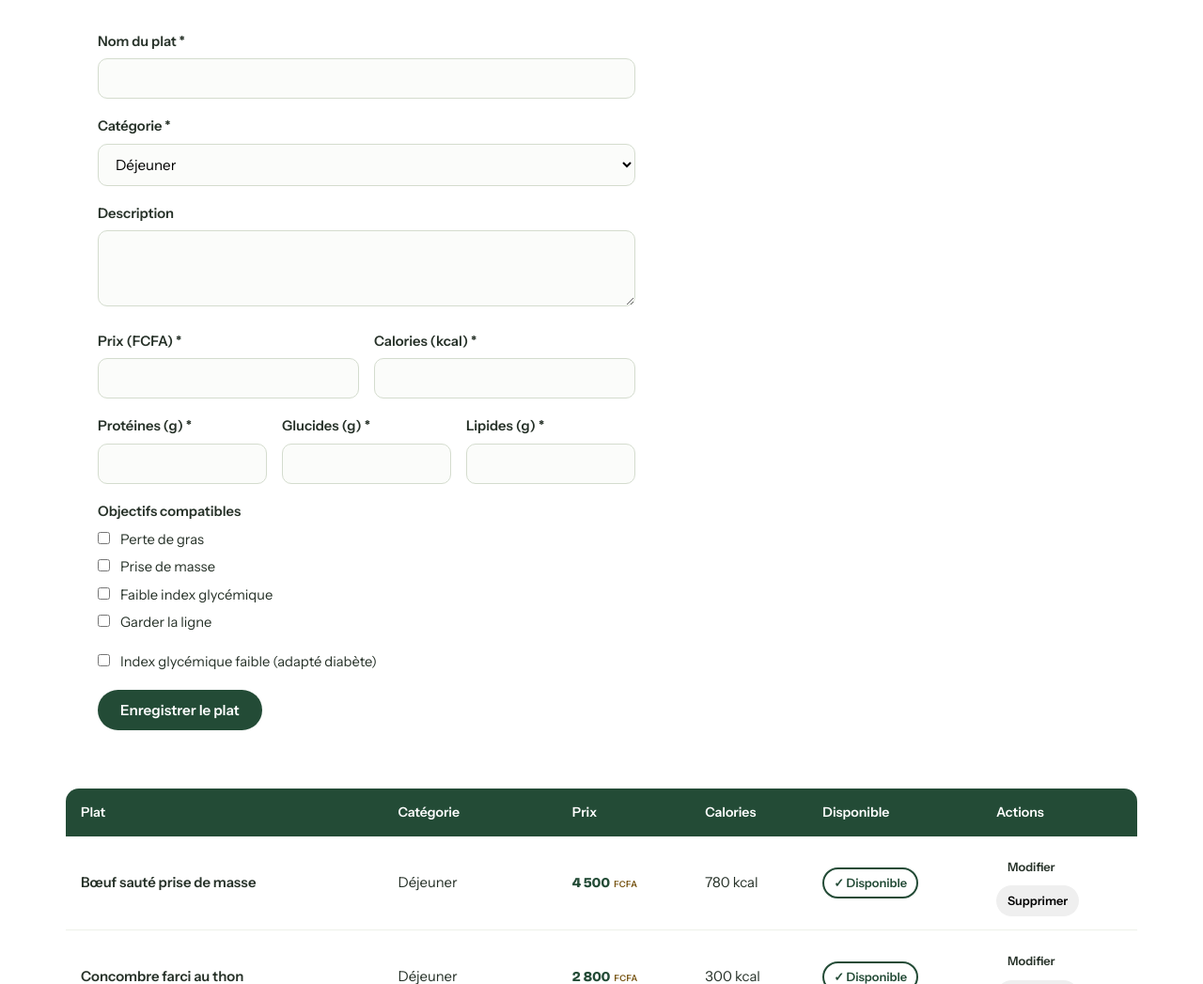
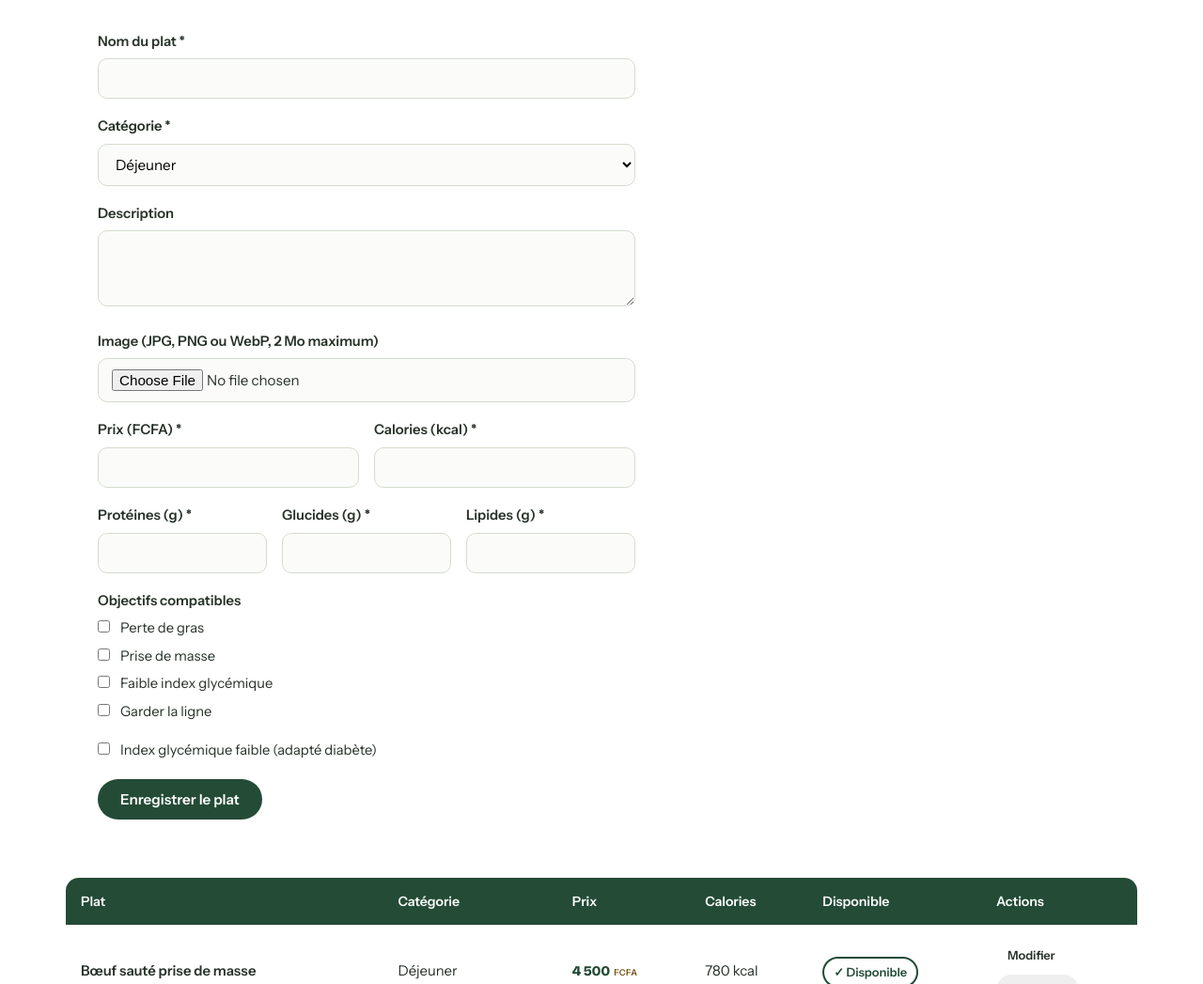
Before and after one commit to nooralshams/SS-Healthy, a PHP site: page /zig_healthy/admin/plats.php in a window 1280 px wide, after a click on "+ Ajouter un plat". Shown: the part 314-1361 px from the top of the page at 94% size. Run offline with PHP 8.4, Linux system fonts and the light colour scheme; a user stored in the database is signed in; data comes from the database, SQL or seed files in the repository.

Commit message:
feat: validate dish image uploads in admin
Admins can now attach an image when adding or editing a dish. Files are
checked for upload errors, size (2 MB), extension, real content type
(getimagesize + finfo) and extension/content consistency, then stored
under a random name. Covered by tests/test_images.php (20 tests).

Co-Authored-By: Claude Opus 5.5 <noreply@anthropic.com>

```diff
--- a/admin/plats.php
+++ b/admin/plats.php
@@ -3,12 +3,15 @@
 // ZIG HEALTHY - Admin : gestion des plats
 // =====================================================
 // Permet à l'administrateur de voir le menu complet,
-// d'ajouter un plat et d'activer/désactiver la disponibilité d'un plat.
+// d'ajouter un plat (avec une image contrôlée) et d'activer/désactiver
+// la disponibilité d'un plat.
 $titre_page = 'Gestion des plats';
 require_once __DIR__ . '/includes/header.php';
+require_once __DIR__ . '/../includes/image_functions.php';
 
 $message = '';
 $erreur = '';
+$dossier_images = __DIR__ . '/../images/plats';
 
 // -----------------------------------------------------
 // Ajout d'un nouveau plat
@@ -29,11 +32,19 @@ if ($_SERVER['REQUEST_METHOD'] === 'POST' && ($_POST['action'] ?? '') === 'ajout
         || $proteines === false || $glucides === false || $lipides === false) {
         $erreur = 'Veuillez remplir correctement tous les champs obligatoires.';
     } else {
+        $envoi = enregistrer_image_plat($_FILES['image'] ?? [], $dossier_images);
+        if (!$envoi['ok'] && !$envoi['absent']) {
+            $erreur = $envoi['erreur'];
+        }
+    }
+
+    if ($erreur === '') {
+        $image = $envoi['ok'] ? $envoi['nom'] : 'defaut.jpg';
         $stmt = $pdo->prepare(
-            'INSERT INTO plats (categorie_id, nom, description, prix, calories, proteines, glucides, lipides, ig_faible)
-             VALUES (?, ?, ?, ?, ?, ?, ?, ?, ?)'
+            'INSERT INTO plats (categorie_id, nom, description, prix, calories, proteines, glucides, lipides, ig_faible, image)
+             VALUES (?, ?, ?, ?, ?, ?, ?, ?, ?, ?)'
         );
-        $stmt->execute([$categorie_id, $nom, $description, $prix, $calories, $proteines, $glucides, $lipides, $ig_faible]);
+        $stmt->execute([$categorie_id, $nom, $description, $prix, $calories, $proteines, $glucides, $lipides, $ig_faible, $image]);
         $plat_id = (int) $pdo->lastInsertId();
 
         // Association du plat aux objectifs nutritionnels cochés
@@ -83,10 +94,24 @@ if ($_SERVER['REQUEST_METHOD'] === 'POST' && ($_POST['action'] ?? '') === 'modif
         || $proteines === false || $glucides === false || $lipides === false) {
         $erreur = 'Veuillez remplir correctement tous les champs du plat.';
     } else {
+        $envoi = enregistrer_image_plat($_FILES['image'] ?? [], $dossier_images);
+        if (!$envoi['ok'] && !$envoi['absent']) {
+            $erreur = $envoi['erreur'];
+        }
+    }
+
+    if ($erreur === '') {
+        $stmt_ancienne = $pdo->prepare('SELECT image FROM plats WHERE id = ?');
+        $stmt_ancienne->execute([$plat_id]);
+        $ancienne_image = $stmt_ancienne->fetchColumn();
+
         $pdo->beginTransaction();
         try {
             $stmt = $pdo->prepare('UPDATE plats SET categorie_id = ?, nom = ?, description = ?, prix = ?, calories = ?, proteines = ?, glucides = ?, lipides = ?, ig_faible = ? WHERE id = ?');
             $stmt->execute([$categorie_id, $nom, $description, $prix, $calories, $proteines, $glucides, $lipides, $ig_faible, $plat_id]);
+            if ($envoi['ok']) {
+                $pdo->prepare('UPDATE plats SET image = ? WHERE id = ?')->execute([$envoi['nom'], $plat_id]);
+            }
 
             $pdo->prepare('DELETE FROM plat_objectifs WHERE plat_id = ?')->execute([$plat_id]);
             $objectifs_valides = ['perte_gras', 'prise_masse', 'diabete', 'maintien'];
@@ -98,9 +123,15 @@ if ($_SERVER['REQUEST_METHOD'] === 'POST' && ($_POST['action'] ?? '') === 'modif
             }
 
             $pdo->commit();
+            if ($envoi['ok']) {
+                supprimer_image_plat($ancienne_image ?: null, $dossier_images);
+            }
             $_SESSION['message_admin'] = 'Le plat « ' . $nom . ' » a été modifié.';
         } catch (PDOException $e) {
             if ($pdo->inTransaction()) $pdo->rollBack();
+            if ($envoi['ok']) {
+                supprimer_image_plat($envoi['nom'], $dossier_images);
+            }
             $erreur = 'Impossible de modifier ce plat.';
         }
     }
@@ -156,7 +187,7 @@ unset($plat);
 
         <details class="admin-ajout">
             <summary class="btn btn-plein">+ Ajouter un plat</summary>
-            <form method="post" class="carte-formulaire admin-form-plat">
+            <form method="post" enctype="multipart/form-data" class="carte-formulaire admin-form-plat">
                 <?= csrf_field() ?>
                 <input type="hidden" name="action" value="ajouter">
 
@@ -177,6 +208,11 @@ unset($plat);
                 <div class="champ">
                     <label for="description">Description</label>
                     <textarea id="description" name="description" rows="3"></textarea>
+                </div>
+
+                <div class="champ">
+                    <label for="image">Image (JPG, PNG ou WebP, 2 Mo maximum)</label>
+                    <input id="image" name="image" type="file" accept="image/jpeg,image/png,image/webp">
                 </div>
 
                 <div class="admin-grille-2">
@@ -248,7 +284,7 @@ unset($plat);
                         <td>
                             <details class="admin-edit-plat">
                                 <summary class="btn btn-modifier btn-petit">Modifier</summary>
-                                <form method="post" class="carte-formulaire admin-form-plat">
+                                <form method="post" enctype="multipart/form-data" class="carte-formulaire admin-form-plat">
                                     <?= csrf_field() ?>
                                     <input type="hidden" name="action" value="modifier">
                                     <input type="hidden" name="plat_id" value="<?= (int) $plat['id'] ?>">
@@ -262,6 +298,7 @@ unset($plat);
                                         </select>
                                     </div>
                                     <div class="champ"><label>Description</label><textarea name="description" rows="3"><?= e($plat['description']) ?></textarea></div>
+                                    <div class="champ"><label>Nouvelle image (JPG, PNG ou WebP, 2 Mo maximum)</label><input type="file" name="image" accept="image/jpeg,image/png,image/webp"></div>
                                     <div class="admin-grille-2">
                                         <div class="champ"><label>Prix (FCFA) *</label><input type="number" name="prix" value="<?= (int) $plat['prix'] ?>" min="0" required></div>
                                         <div class="champ"><label>Calories *</label><input type="number" name="calories" value="<?= (int) $plat['calories'] ?>" min="0" required></div>
--- /dev/null
+++ b/includes/image_functions.php
@@ -0,0 +1,118 @@
+<?php
+// =====================================================
+// ZIG HEALTHY - Contrôle des images de plats envoyées
+// =====================================================
+// Règles appliquées à chaque fichier envoyé par l'administrateur :
+//   1. l'envoi PHP s'est terminé sans erreur ;
+//   2. la taille est comprise entre 1 octet et 2 Mo ;
+//   3. l'extension annoncée est jpg, jpeg, png ou webp ;
+//   4. le contenu réel est une image (getimagesize + finfo) de type
+//      JPEG, PNG ou WebP, cohérent avec l'extension annoncée ;
+//   5. le fichier est renommé avec un nom aléatoire : le nom choisi
+//      par l'utilisateur n'est jamais réutilisé sur le serveur.
+
+const TAILLE_MAX_IMAGE_PLAT = 2 * 1024 * 1024;
+const TYPES_IMAGE_PLAT = [
+    'image/jpeg' => 'jpg',
+    'image/png'  => 'png',
+    'image/webp' => 'webp',
+];
+const EXTENSIONS_IMAGE_PLAT = ['jpg' => 'jpg', 'jpeg' => 'jpg', 'png' => 'png', 'webp' => 'webp'];
+
+/**
+ * Vérifie une entrée de $_FILES sans la déplacer.
+ * Retourne ['ok' => bool, 'absent' => bool, 'erreur' => ?string, 'extension' => ?string].
+ */
+function verifier_image_plat(array $fichier): array {
+    $resultat = ['ok' => false, 'absent' => false, 'erreur' => null, 'extension' => null];
+    $code = $fichier['error'] ?? UPLOAD_ERR_NO_FILE;
+
+    if ($code === UPLOAD_ERR_NO_FILE) {
+        $resultat['absent'] = true;
+        return $resultat;
+    }
+    if ($code === UPLOAD_ERR_INI_SIZE || $code === UPLOAD_ERR_FORM_SIZE) {
+        $resultat['erreur'] = 'L’image dépasse la taille maximale de 2 Mo.';
+        return $resultat;
+    }
+    if ($code !== UPLOAD_ERR_OK || !is_string($fichier['tmp_name'] ?? null) || !is_file($fichier['tmp_name'])) {
+        $resultat['erreur'] = 'L’envoi de l’image a échoué.';
+        return $resultat;
+    }
+
+    $taille = (int) ($fichier['size'] ?? 0);
+    if ($taille <= 0 || $taille > TAILLE_MAX_IMAGE_PLAT || filesize($fichier['tmp_name']) > TAILLE_MAX_IMAGE_PLAT) {
+        $resultat['erreur'] = 'L’image doit faire au maximum 2 Mo.';
+        return $resultat;
+    }
+
+    $extension = strtolower(pathinfo((string) ($fichier['name'] ?? ''), PATHINFO_EXTENSION));
+    if (!isset(EXTENSIONS_IMAGE_PLAT[$extension])) {
+        $resultat['erreur'] = 'Formats acceptés : JPG, PNG ou WebP.';
+        return $resultat;
+    }
+
+    $infos = @getimagesize($fichier['tmp_name']);
+    $mime = is_array($infos) ? ($infos['mime'] ?? '') : '';
+    if (function_exists('finfo_open')) {
+        $finfo = finfo_open(FILEINFO_MIME_TYPE);
+        $mimeReel = $finfo ? finfo_file($finfo, $fichier['tmp_name']) : false;
+        if ($finfo) finfo_close($finfo);
+        if ($mimeReel !== $mime) {
+            $mime = '';
+        }
+    }
+    if (!isset(TYPES_IMAGE_PLAT[$mime])) {
+        $resultat['erreur'] = 'Le fichier envoyé n’est pas une image JPG, PNG ou WebP valide.';
+        return $resultat;
+    }
+    if (EXTENSIONS_IMAGE_PLAT[$extension] !== TYPES_IMAGE_PLAT[$mime]) {
+        $resultat['erreur'] = 'L’extension du fichier ne correspond pas à son contenu.';
+        return $resultat;
+    }
+
+    $resultat['ok'] = true;
+    $resultat['extension'] = TYPES_IMAGE_PLAT[$mime];
+    return $resultat;
+}
+
+/** Nom de fichier aléatoire, sans rapport avec le nom envoyé. */
+function nom_image_plat(string $extension): string {
+    return 'plat_' . bin2hex(random_bytes(16)) . '.' . $extension;
+}
+
+/**
+ * Vérifie puis déplace l'image envoyée dans $dossier.
+ * Retourne ['ok' => bool, 'absent' => bool, 'erreur' => ?string, 'nom' => ?string].
+ */
+function enregistrer_image_plat(array $fichier, string $dossier): array {
+    $verification = verifier_image_plat($fichier);
+    $resultat = ['ok' => false, 'absent' => $verification['absent'], 'erreur' => $verification['erreur'], 'nom' => null];
+    if (!$verification['ok']) {
+        return $resultat;
+    }
+    if (!is_uploaded_file($fichier['tmp_name'])) {
+        $resultat['erreur'] = 'L’envoi de l’image a échoué.';
+        return $resultat;
+    }
+
+    $nom = nom_image_plat($verification['extension']);
+    if (!move_uploaded_file($fichier['tmp_name'], rtrim($dossier, '/\\') . DIRECTORY_SEPARATOR . $nom)) {
+        $resultat['erreur'] = 'Impossible d’enregistrer l’image.';
+        return $resultat;
+    }
+
+    $resultat['ok'] = true;
+    $resultat['nom'] = $nom;
+    return $resultat;
+}
+
+/** Supprime une image précédemment envoyée par l'administration (jamais les images d'origine). */
+function supprimer_image_plat(?string $nom, string $dossier): void {
+    if (is_string($nom) && preg_match('/^plat_[0-9a-f]{32}\.(jpg|png|webp)$/', $nom)) {
+        $chemin = rtrim($dossier, '/\\') . DIRECTORY_SEPARATOR . $nom;
+        if (is_file($chemin)) {
+            unlink($chemin);
+        }
+    }
+}
```
Also changed, not shown: tests/test_images.php (added, +91 -0 lines), README.md.
